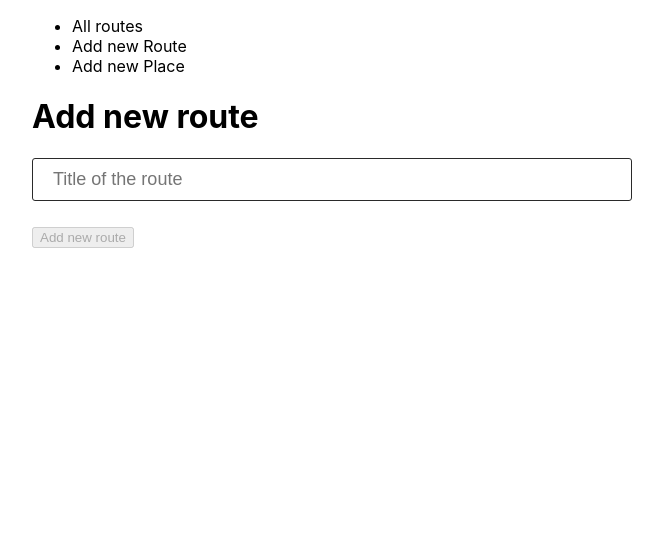
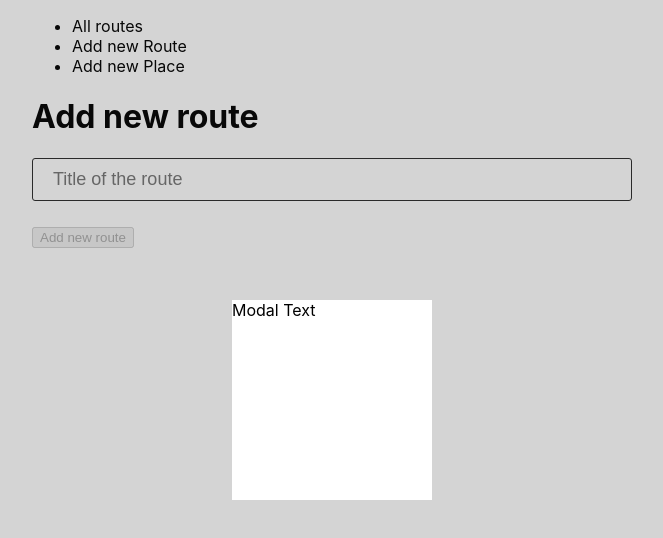
Before and after one commit to MaWr1k/react-traveller-app, a Next.js app: page /add-new-route in a window 1280 px wide. Shown: the top 538 px of the page, without its empty margins (308-971 px from the left). Built offline with nearby package versions, Linux system fonts and the light colour scheme; no server answers; the database is empty.

Commit message:
Modal with places for route page

```diff
--- /dev/null
+++ b/HOC/ModalPortal.js
@@ -0,0 +1,18 @@
+import { useEffect, useState } from "react"
+import { createPortal } from "react-dom"
+
+const ModalPortal = ({ children }) => {
+  const [mounted, setMounted] = useState(false)
+
+  useEffect(() => {
+    setMounted(true)
+
+    return () => setMounted(false)
+  }, [])
+
+  return mounted
+    ? createPortal(children,document.getElementById("my-modal"))
+    : null
+}
+
+export default ModalPortal
--- /dev/null
+++ b/components/common/UI/Modal.js
@@ -0,0 +1,15 @@
+import React from 'react';
+
+import classes from './Modal.module.css';
+
+const Modal = () => {
+  return (
+    <div className={classes['modal-container']}>
+      <div className={classes['modal-body']}>
+        Modal Text
+      </div>
+    </div>
+  );
+};
+
+export default Modal;
--- /dev/null
+++ b/components/common/UI/Modal.module.css
@@ -0,0 +1,29 @@
+.modal-container{
+    position: fixed;
+    top: 0;
+    left: 0;
+    width: 100%;
+    height: 100%;
+    transition-duration: 0.4s;
+    background-color: rgba(42,42,42, 0.2);
+    display: flex;
+    align-items: center;
+    justify-content: center;
+    /*opacity: 0;*/
+    /*pointer-events: all;*/
+    -webkit-animation: .3s cubic-bezier(.38,.1,.36,.9) forwards a;
+}
+.modal-container.open{
+opacity: 1;
+pointer-events: all;
+}
+.modal-body{
+width: 200px;
+height: 200px;
+background-color: #fff;
+/*opacity: 0;*/
+transition-duration: 0.4s;
+}
+.modal-container.open .modal-body{
+opacity: 1;
+}
--- a/components/helpers/mongo-connect.js
+++ b/components/helpers/mongo-connect.js
@@ -1,10 +1,10 @@
 import {MongoClient} from "mongodb";
 
 export default async function myMongoConnect(collection){
-  const clients = await MongoClient.connect('mongodb+srv://MaWr1k:VwU4LZ1HbcpO9sBX@cluster0.xbin73r.mongodb.net/traveller?retryWrites=true&w=majority');
-  const db = clients.db();
+  const client = await MongoClient.connect('mongodb+srv://MaWr1k:VwU4LZ1HbcpO9sBX@cluster0.xbin73r.mongodb.net/traveller?retryWrites=true&w=majority');
+  const db = client.db();
   return {
     collection:db.collection(collection),
-    clients
+    client
   };
 }
--- /dev/null
+++ b/pages/_document.js
@@ -0,0 +1,17 @@
+import Document, { Html, Head, Main, NextScript } from "next/document";
+
+export default class MyDocument extends Document {
+  render() {
+    return (
+      <Html>
+        <Head>
+        </Head>
+        <body>
+        <Main />
+        <div id='my-modal' />
+        <NextScript />
+        </body>
+      </Html>
+    )
+  }
+}
--- a/pages/add-new-route.js
+++ b/pages/add-new-route.js
@@ -1,12 +1,24 @@
 import React, {Fragment} from 'react';
+import {useSelector, useDispatch} from "react-redux";
+
+import myMongoConnect from "../components/helpers/mongo-connect";
+import ModalPortal from "../HOC/ModalPortal";
+
+import Modal from "../components/common/UI/Modal";
 import Input from "../components/common/form/Input";
 import useInput from "../hooks/use-input";
 
-const AddNewRoute = () => {
+
+
+const AddNewRoute = ({places}) => {
+
+  const isShowModal = useSelector(state => state.places.isShowModal);
 
   const title = useInput(value => value.length > 3);
 
 
+
+  // console.log(places);
   const formHandler = (e) => {
     e.preventDefault();
     console.log(e);
@@ -34,8 +46,31 @@ const AddNewRoute = () => {
           onBlur={title.inputBlurHandler} />
         <button type='submit' disabled={!formIsCorrect}> Add new route </button>
       </form>
+      {!isShowModal && <ModalPortal>
+        <Modal/>
+      </ModalPortal>}
+
     </Fragment>
   );
 };
 
+export async function getStaticProps(){
+  const {collection,client} = await myMongoConnect('places');
+  const places = await collection.find().toArray();
+
+  client.close();
+
+  return {
+    props:{
+      places:places.map((place) =>{
+        return {
+          ...place,
+          _id:place._id.toString()
+        }
+      }),
+    },
+    revalidate: 60
+  }
+}
+
 export default AddNewRoute;
--- a/pages/api/add-new-place.js
+++ b/pages/api/add-new-place.js
@@ -6,11 +6,11 @@ export default async function handler(req, res) {
   if (req.method === 'POST'){
     const data = req.body;
 
-    const {collection, clients} = await myMongoConnect('places');
+    const {collection, client} = await myMongoConnect('places');
     const result = await collection.insertOne(data);
 
-    console.log(result);
-    clients.close();
+    // console.log(result);
+    client.close();
     res.status(201).json({message:'Place added successfully'});
   }
 }
--- a/pages/api/get-places.js
+++ b/pages/api/get-places.js
@@ -1,5 +1,13 @@
-import {MongoClient} from "mongodb";
+import myMongoConnect from "../../components/helpers/mongo-connect";
 
 export default async function handler(req,res){
+  const data = req.body;
 
+  const {collection, clients} = await myMongoConnect('places');
+
+  // const result = await collection.insertOne(data);
+
+  // console.log(result);
+  clients.close();
+  res.status(201).json({message:'Place added successfully'});
 }
--- a/store/placeSlice.js
+++ /dev/null
@@ -1,39 +0,0 @@
-import {createSlice} from "@reduxjs/toolkit";
-
-const initialState = {
-  fields:{
-    title:{
-      value:'',
-      isCorrect: false,
-      isEdited: false,
-    },
-    address:{
-      value:'',
-      isCorrect: false,
-      isEdited: false,
-    },
-    image:{
-      value:'',
-      isCorrect: false,
-      isEdited: false,
-    },
-    desc:{
-      value:'',
-      isCorrect: false,
-      isEdited: false,
-    }
-  }
-};
-
-const placeSlice = createSlice({
-  name:'place',
-  initialState,
-  reducers:{
-    checkTitle:(state)=>{
-      console.log(state);
-    }
-  }
-});
-
-export const placeActions = placeSlice.actions;
-export default placeSlice.reducer;
--- /dev/null
+++ b/store/placesSlice.js
@@ -0,0 +1,20 @@
+import {createSlice} from "@reduxjs/toolkit";
+
+const initialState = {
+  placesListDb: [],
+  placesInRoute: [],
+  isShowModal: false,
+};
+
+const placesSlice = createSlice({
+  name:'places',
+  initialState,
+  reducers:{
+    checkTitle:(state)=>{
+      console.log(state);
+    }
+  }
+});
+
+export const placesActions = placesSlice.actions;
+export default placesSlice.reducer;
--- a/store/store.js
+++ b/store/store.js
@@ -1,8 +1,8 @@
 import {configureStore} from "@reduxjs/toolkit";
-import placeReducer from '../store/placeSlice';
+import placesReducer from './placesSlice';
 
 export const store = configureStore({
   reducer:{
-    place: placeReducer,
+    places: placesReducer,
   }
 });
```
